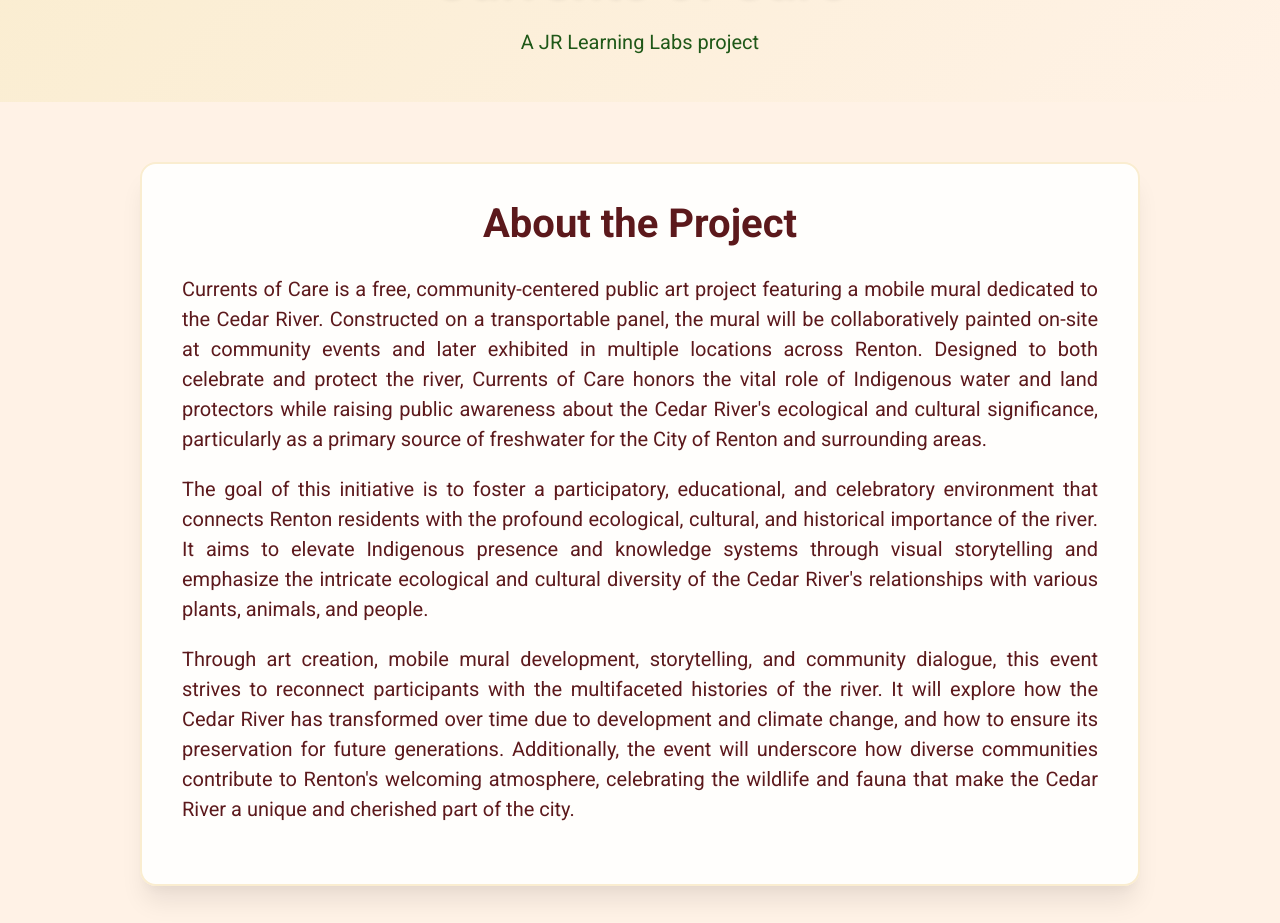
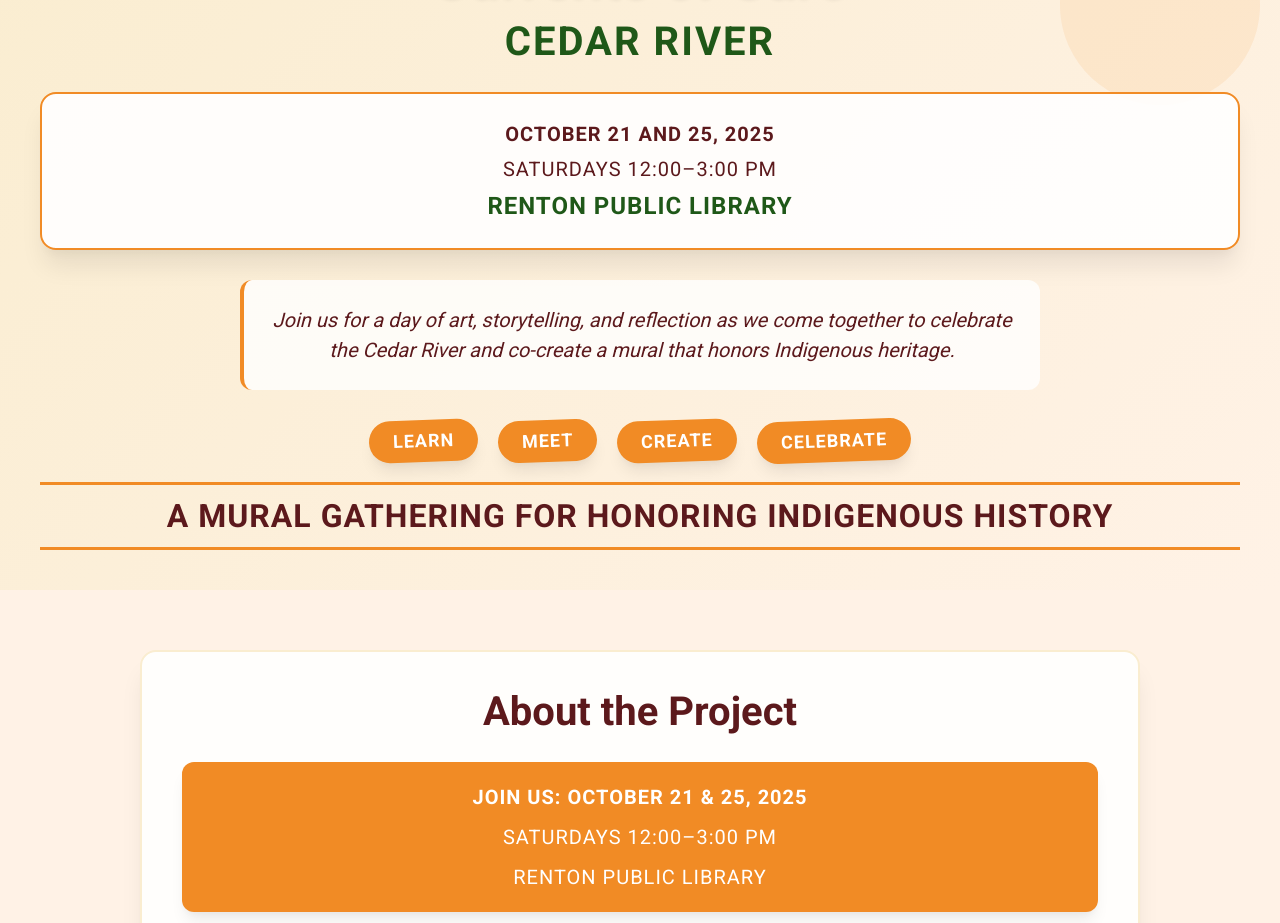
Before and after one commit to rubioj/jr-learning, a React (Vite) app: page /currents-of-care in a window 1280 px wide. Shown: the part 229-1152 px from the top of the page. Built offline with nearby package versions, Linux system fonts and the light colour scheme; a web font is replaced by a local one.

Commit message:
update landing page

```diff
--- a/src/pages/CurrentsOfCarePage.jsx
+++ b/src/pages/CurrentsOfCarePage.jsx
@@ -86,27 +86,146 @@
       <header style={{
         padding: '60px 20px 40px',
         textAlign: 'center',
-        background: 'linear-gradient(135deg, var(--primitive-color-brand-champagne) 0%, var(--primitive-color-brand-white) 100%)'
+        background: 'linear-gradient(135deg, var(--primitive-color-brand-champagne) 0%, var(--primitive-color-brand-white) 100%)',
+        position: 'relative',
+        overflow: 'hidden'
       }}>
-        <div style={{ maxWidth: '1200px', margin: '0 auto' }}>
+        {/* Background visual block */}
+        <div style={{
+          position: 'absolute',
+          top: '20px',
+          right: '20px',
+          width: '200px',
+          height: '200px',
+          backgroundColor: 'var(--primitive-color-brand-carrot)',
+          opacity: 0.1,
+          borderRadius: '50%',
+          transform: 'rotate(15deg)'
+        }} />
+
+        <div style={{ maxWidth: '1200px', margin: '0 auto', position: 'relative', zIndex: 1 }}>
           <h1 style={{
             fontSize: 'var(--heading-desktop-h1-font-size)',
             fontWeight: 'var(--heading-desktop-h1-font-weight)',
             lineHeight: 'var(--heading-desktop-h1-line-height)',
             color: 'var(--primitive-color-brand-espresso)',
-            marginBottom: '20px',
+            marginBottom: '10px',
             textShadow: '0 2px 4px rgba(0,0,0,0.1)'
           }}>
             Currents of Care
           </h1>
-          <p style={{
+          <h2 style={{
+            fontSize: 'var(--heading-desktop-h3-font-size)',
+            fontWeight: 'var(--heading-desktop-h3-font-weight)',
+            color: 'var(--primitive-color-brand-parsley)',
+            marginBottom: '30px',
+            textTransform: 'uppercase',
+            letterSpacing: '2px'
+          }}>
+            CEDAR RIVER
+          </h2>
+
+          {/* Event Info Section */}
+          <div style={{
+            backgroundColor: 'rgba(255, 255, 255, 0.9)',
+            borderRadius: '16px',
+            padding: '30px',
+            marginBottom: '30px',
+            boxShadow: 'var(--large)',
+            border: '2px solid var(--primitive-color-brand-carrot)'
+          }}>
+            <div style={{
+              fontSize: 'var(--text-large-bold-font-size)',
+              fontWeight: 'var(--text-large-bold-font-weight)',
+              color: 'var(--primitive-color-brand-espresso)',
+              marginBottom: '15px',
+              textTransform: 'uppercase',
+              letterSpacing: '1px'
+            }}>
+              OCTOBER 21 and 25, 2025
+            </div>
+            <div style={{
+              fontSize: 'var(--text-large-medium-font-size)',
+              fontWeight: 'var(--text-large-medium-font-weight)',
+              color: 'var(--primitive-color-brand-espresso)',
+              marginBottom: '15px',
+              textTransform: 'uppercase',
+              letterSpacing: '1px'
+            }}>
+              SATURDAYS 12:00–3:00 PM
+            </div>
+            <div style={{
+              fontSize: 'var(--heading-desktop-h5-font-size)',
+              fontWeight: 'var(--heading-desktop-h5-font-weight)',
+              color: 'var(--primitive-color-brand-parsley)',
+              textTransform: 'uppercase',
+              letterSpacing: '1px'
+            }}>
+              Renton Public Library
+            </div>
+          </div>
+
+          {/* Description Section */}
+          <div style={{
+            maxWidth: '800px',
+            margin: '0 auto 30px',
             fontSize: 'var(--text-large-normal-font-size)',
-            fontWeight: 'var(--text-large-normal-font-weight)',
-            color: 'var(--primitive-color-brand-parsley)',
-            marginBottom: '10px'
+            lineHeight: 'var(--text-large-normal-line-height)',
+            color: 'var(--primitive-color-brand-espresso)',
+            fontStyle: 'italic',
+            backgroundColor: 'rgba(255, 255, 255, 0.8)',
+            padding: '25px',
+            borderRadius: '12px',
+            borderLeft: '4px solid var(--primitive-color-brand-carrot)'
           }}>
-            A JR Learning Labs project
-          </p>
+            Join us for a day of art, storytelling, and reflection as we come together to celebrate the Cedar River and co-create a mural that honors Indigenous heritage.
+          </div>
+
+          {/* Tagline/Keywords Section */}
+          <div style={{
+            display: 'flex',
+            justifyContent: 'center',
+            gap: '20px',
+            flexWrap: 'wrap',
+            marginBottom: '20px'
+          }}>
+            {['Learn', 'Meet', 'Create', 'Celebrate'].map((word, index) => (
+              <div key={index} style={{
+                backgroundColor: 'var(--primitive-color-brand-carrot)',
+                color: 'white',
+                padding: '12px 24px',
+                borderRadius: '25px',
+                fontSize: 'var(--text-medium-bold-font-size)',
+                fontWeight: 'var(--text-medium-bold-font-weight)',
+                textTransform: 'uppercase',
+                letterSpacing: '1px',
+                boxShadow: 'var(--medium)',
+                transform: 'rotate(-2deg)',
+                transition: 'all 0.3s ease'
+              }}
+              onMouseOver={(e) => e.target.style.transform = 'rotate(0deg) scale(1.05)'}
+              onMouseOut={(e) => e.target.style.transform = 'rotate(-2deg)'}
+              >
+                {word}
+              </div>
+            ))}
+          </div>
+
+          {/* Bottom Callout Section */}
+          <div style={{
+            fontSize: 'var(--heading-desktop-h4-font-size)',
+            fontWeight: 'var(--heading-desktop-h4-font-weight)',
+            color: 'var(--primitive-color-brand-espresso)',
+            textAlign: 'center',
+            textTransform: 'uppercase',
+            letterSpacing: '1px',
+            marginTop: '20px',
+            padding: '15px',
+            borderTop: '3px solid var(--primitive-color-brand-carrot)',
+            borderBottom: '3px solid var(--primitive-color-brand-carrot)'
+          }}>
+            A Mural Gathering for Honoring Indigenous History
+          </div>
         </div>
       </header>
 
@@ -138,6 +257,44 @@
               lineHeight: 'var(--text-large-normal-line-height)',
               color: 'var(--primitive-color-brand-espresso)'
             }}>
+              {/* Event Highlight Box */}
+              <div style={{
+                backgroundColor: 'var(--primitive-color-brand-carrot)',
+                color: 'white',
+                padding: '20px',
+                borderRadius: '12px',
+                marginBottom: '25px',
+                textAlign: 'center',
+                boxShadow: 'var(--medium)'
+              }}>
+                <div style={{
+                  fontSize: 'var(--text-large-bold-font-size)',
+                  fontWeight: 'var(--text-large-bold-font-weight)',
+                  marginBottom: '10px',
+                  textTransform: 'uppercase',
+                  letterSpacing: '1px'
+                }}>
+                  Join Us: October 21 & 25, 2025
+                </div>
+                <div style={{
+                  fontSize: 'var(--text-large-medium-font-size)',
+                  fontWeight: 'var(--text-large-medium-font-weight)',
+                  marginBottom: '10px',
+                  textTransform: 'uppercase',
+                  letterSpacing: '1px'
+                }}>
+                  Saturdays 12:00–3:00 PM
+                </div>
+                <div style={{
+                  fontSize: 'var(--text-large-normal-font-size)',
+                  fontWeight: 'var(--text-large-normal-font-weight)',
+                  textTransform: 'uppercase',
+                  letterSpacing: '1px'
+                }}>
+                  Renton Public Library
+                </div>
+              </div>
+
               <p style={{ marginBottom: '20px', textAlign: 'justify' }}>
                 Currents of Care is a free, community-centered public art project featuring a mobile mural dedicated to the Cedar River. Constructed on a transportable panel, the mural will be collaboratively painted on-site at community events and later exhibited in multiple locations across Renton. Designed to both celebrate and protect the river, Currents of Care honors the vital role of Indigenous water and land protectors while raising public awareness about the Cedar River's ecological and cultural significance, particularly as a primary source of freshwater for the City of Renton and surrounding areas.
               </p>
```
Also changed, not shown: 2 other files (tests, documents, lock files or other folders).
